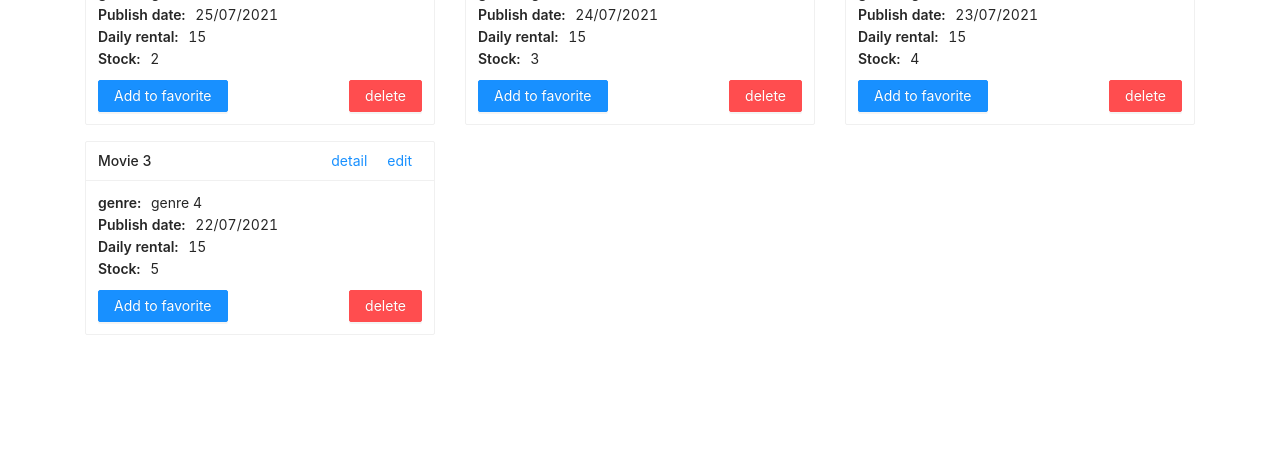
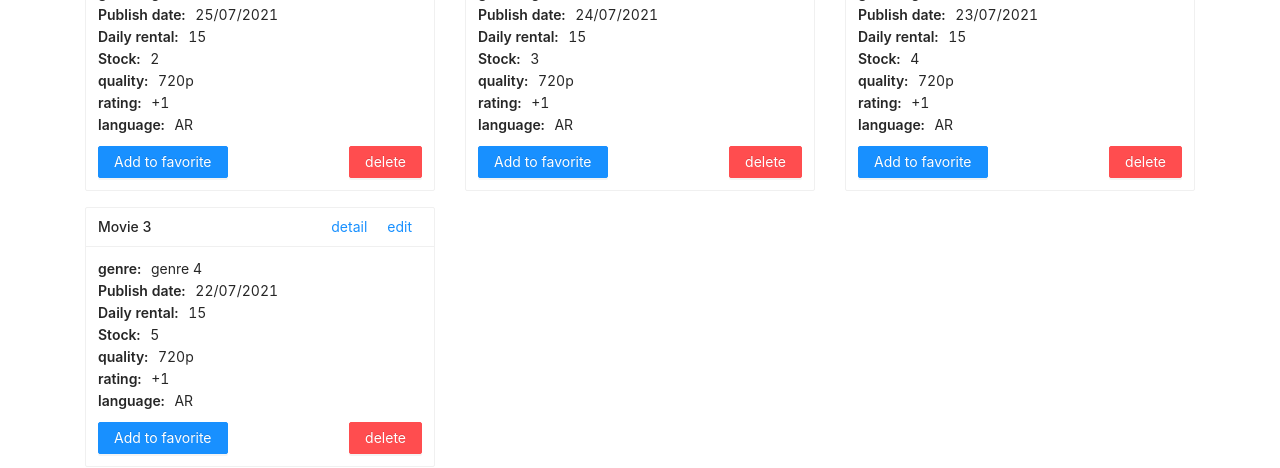
Before and after one commit to zead1992/react-app, a React (Create React App) app: page /en/movies in a window 1280 px wide. Shown: the part 828-1296 px from the top of the page. Before the commit the page ends 1211 px from the top, so only its background shows below. Built offline with nearby package versions, Linux system fonts and the light colour scheme.

Commit message:
extent movie entity

```diff
--- a/src/components/common/MovieCard.tsx
+++ b/src/components/common/MovieCard.tsx
@@ -45,6 +45,12 @@ export const MovieCard: FC<{ movie: IMovie; hideDetailButton?: boolean }> =
                                     val={movie.dailyRentalRate}/>
                         <InlineItem label={t('common:stock')}
                                     val={movie.numberInStock}/>
+                        <InlineItem label={t('common:quality')}
+                                    val={movie.quality.name}/>
+                        <InlineItem label={t('common:rating')}
+                                    val={movie.rating.name}/>
+                        <InlineItem label={t('common:language')}
+                                    val={movie.lang.name}/>
                         <div className="d-flex justify-content-between">
                             <Button
                                 className="col-auto"
```
